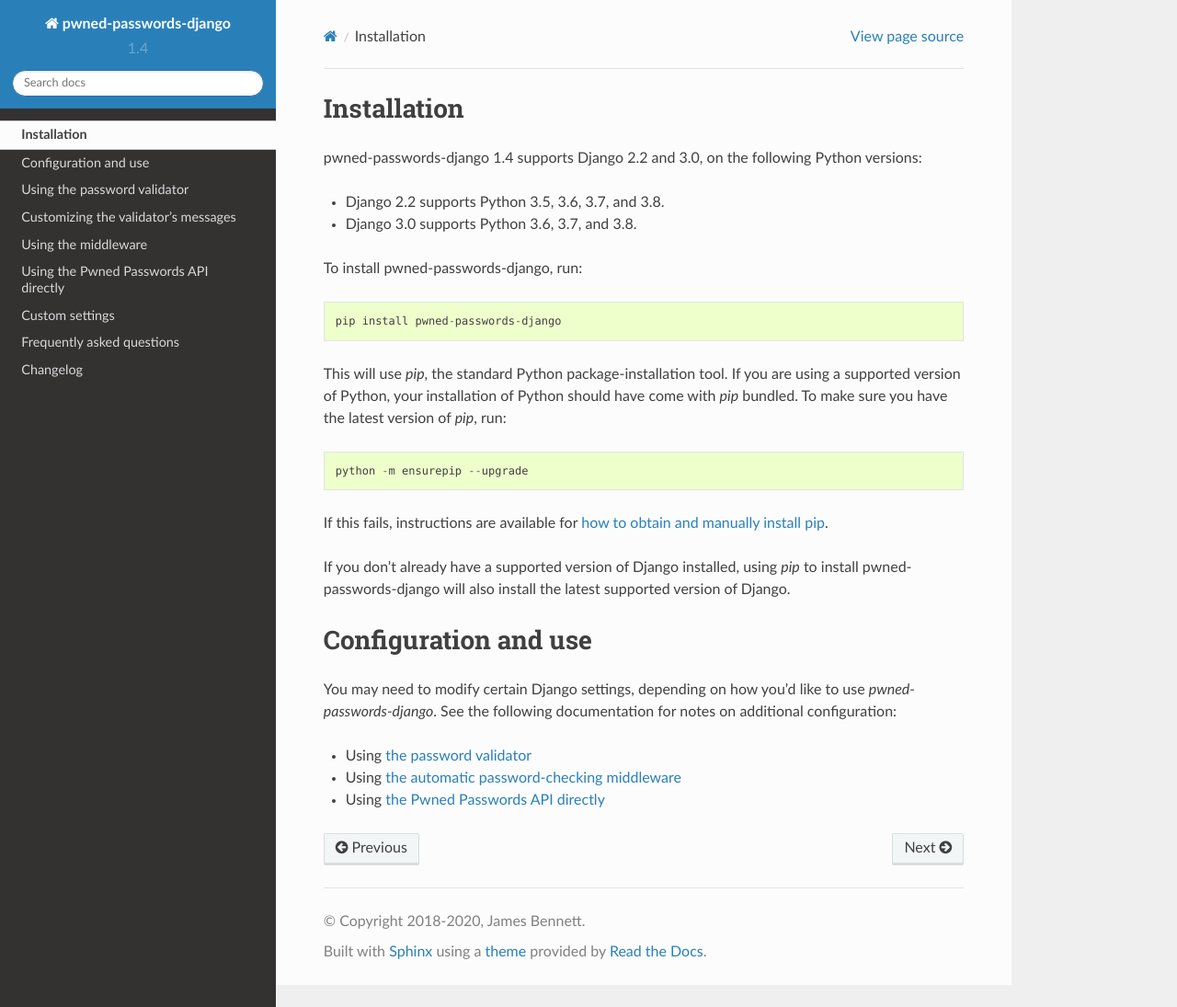
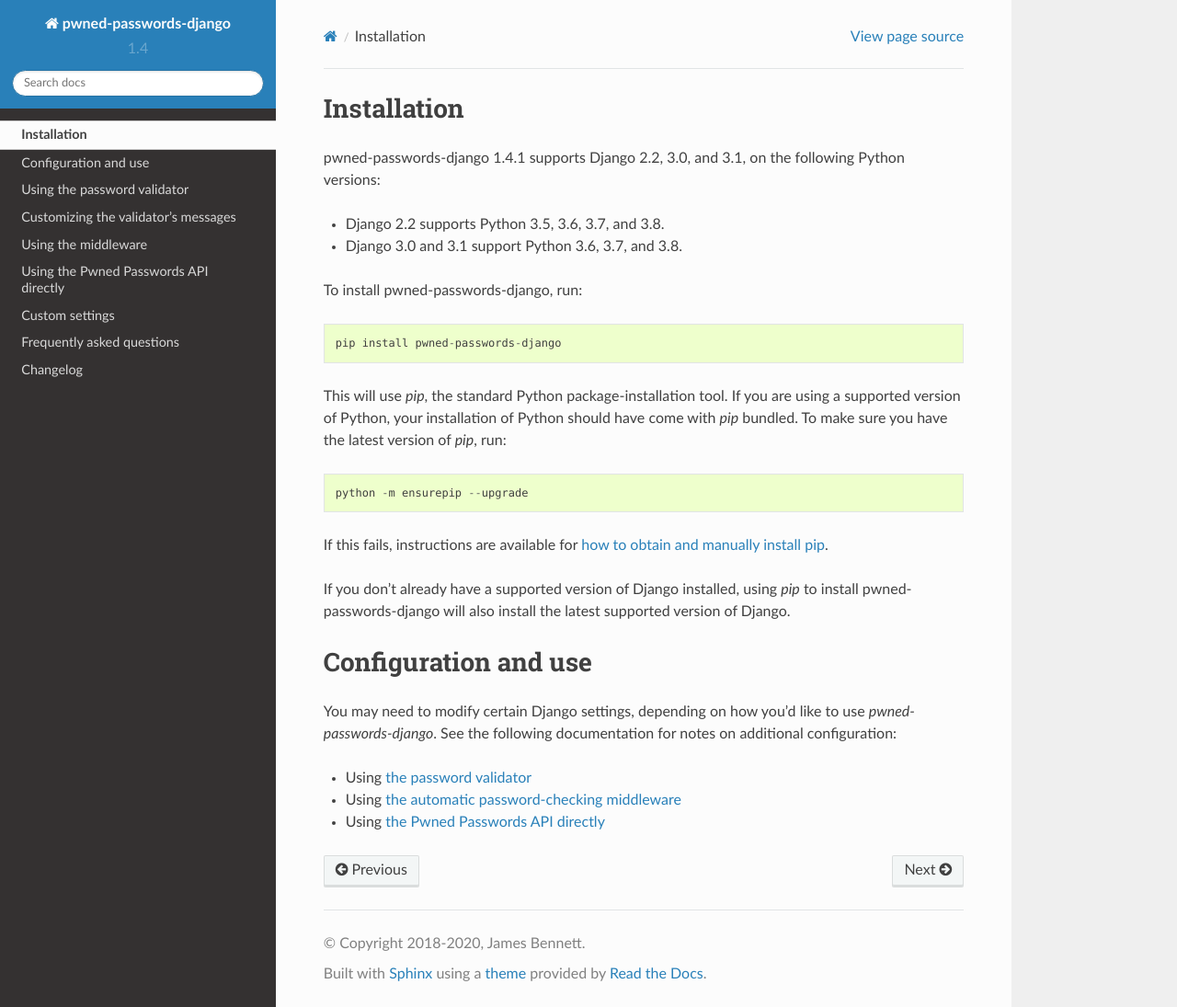
Before and after one commit to ubernostrum/pwned-passwords-django, a Sphinx documentation site: the page built from docs/install.rst, in a window 1280 px wide and 1095 px high. Shown: the whole window at 92% size. Built offline with Sphinx 7.4.7 and the Read the Docs theme 2.0.0, drawn with Linux system fonts in a browser that asks for light colours.

Commit message:
Prep a release.

```diff
--- a/docs/conf.py
+++ b/docs/conf.py
@@ -11,7 +11,7 @@
 project = "pwned-passwords-django"
 copyright = "2018-2020, James Bennett"
 version = "1.4"
-release = "1.4"
+release = "1.4.1"
 exclude_trees = ["_build"]
 pygments_style = "sphinx"
 html_static_path = ["_static"]
--- a/docs/faq.rst
+++ b/docs/faq.rst
@@ -11,7 +11,7 @@
 What versions of Django and Python are supported?
 -------------------------------------------------
 
-As of pwned-passwords-django |release|, Django 2.2 and 3.0 are
+As of pwned-passwords-django |release|, Django 2.2, 3.0, and 3.1 are
 supported, on Python 3.5, (Django 2.2 only), 3.6, 3.7, and 3.8.
 
 
--- a/docs/install.rst
+++ b/docs/install.rst
@@ -4,12 +4,12 @@
 Installation
 ============
 
-pwned-passwords-django |release| supports Django 2.2 and 3.0, on the
+pwned-passwords-django |release| supports Django 2.2, 3.0, and 3.1, on the
 following Python versions:
 
 * Django 2.2 supports Python 3.5, 3.6, 3.7, and 3.8.
 
-* Django 3.0 supports Python 3.6, 3.7, and 3.8.
+* Django 3.0 and 3.1 support Python 3.6, 3.7, and 3.8.
 
 To install pwned-passwords-django, run::
 
--- a/runtests.py
+++ b/runtests.py
@@ -1,8 +1,8 @@
 """
 A standalone test runner script, configuring the minimum settings
-required for pwned-passwords-django' tests to execute.
+required for pwned-passwords-django's tests to execute.
 
-Re-use at your own risk: many Django applications will require full
+Re-use at your own risk: many Django applications will require more
 settings and/or templates in order to execute their tests, while
 pwned-passwords-django does not.
 
--- a/setup.py
+++ b/setup.py
@@ -6,7 +6,7 @@
 setup(
     name="pwned-passwords-django",
     zip_safe=False,  # eggs are the devil.
-    version="1.4",
+    version="1.4.1",
     description="A Pwned Passwords implementation for Django sites.",
     long_description=open(os.path.join(os.path.dirname(__file__), "README.rst")).read(),
     author="James Bennett",
@@ -20,6 +20,7 @@
         "Framework :: Django",
         "Framework :: Django :: 2.2",
         "Framework :: Django :: 3.0",
+        "Framework :: Django :: 3.1",
         "Intended Audience :: Developers",
         "License :: OSI Approved :: BSD License",
         "Operating System :: OS Independent",
@@ -32,5 +33,5 @@
         "Topic :: Utilities",
     ],
     python_requires=">=3.5",
-    install_requires=["Django>=2.2,<3.1", "requests"],
+    install_requires=["Django>=2.2", "requests"],
 )
```
Also changed, not shown: 1 other file.
